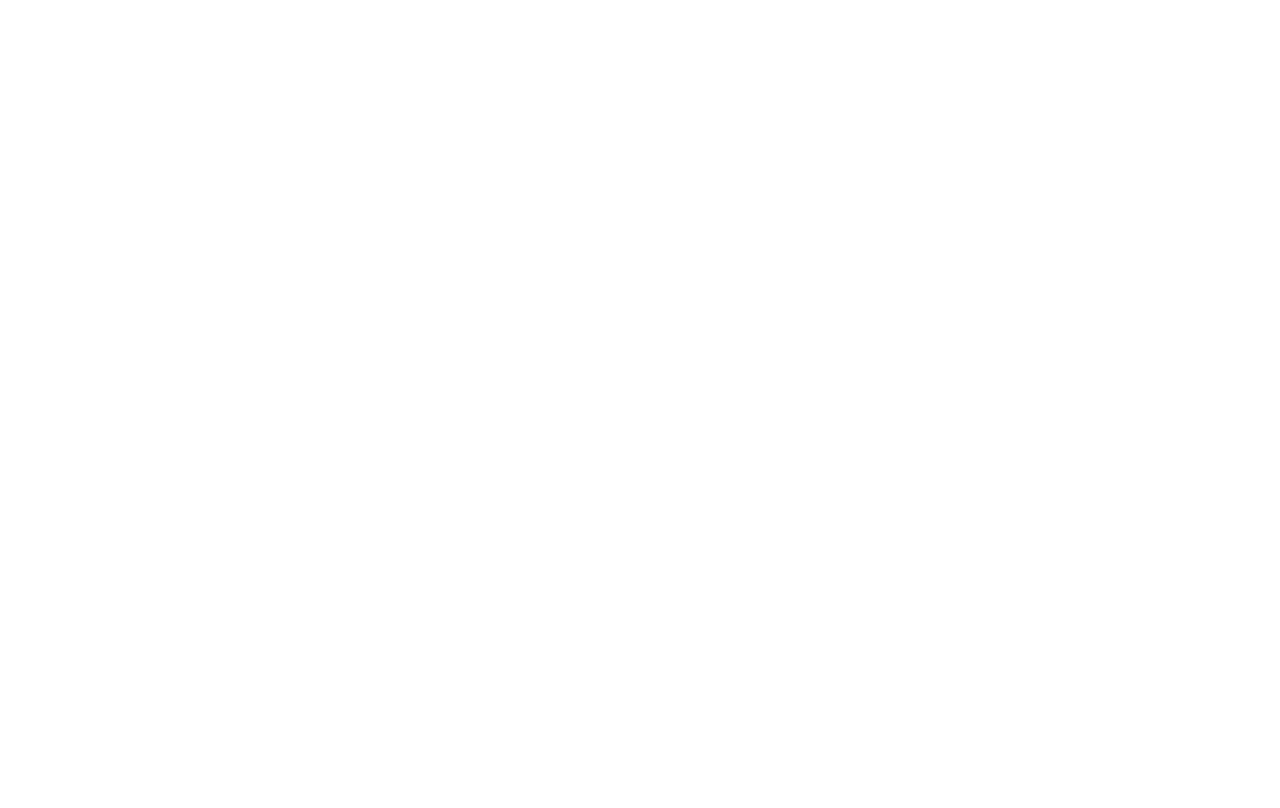
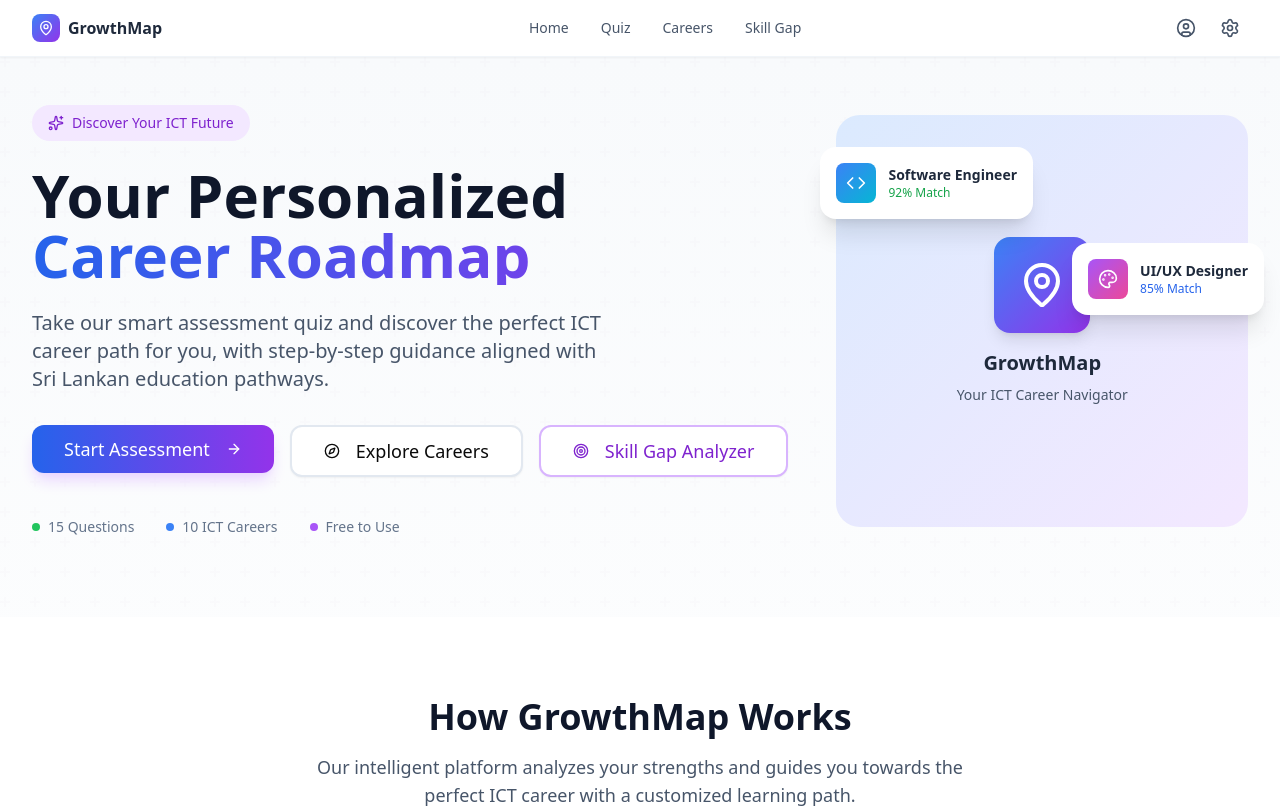
Before and after one commit to SemikaVidusha/SDGP_Project-GrowthMap, a React app in the folder SDGP/frontend/: page / in a window 1280 px wide. Before the commit this address had no page. Shown: the top 808 px of the page. Built offline with nearby package versions, Linux system fonts and the light colour scheme; the HTML template or start-up script is replaced by a standard one.

Commit message:
Added settings and profile route path.

```diff
--- a/SDGP/frontend/src/App.tsx
+++ b/SDGP/frontend/src/App.tsx
@@ -11,6 +11,8 @@ import Results from "./pages/Dashboard/Results";
 import Login from "./pages/Dashboard/Auth/Login";
 import Signup from "./pages/Dashboard/Auth/Signup";
 import SkillGap from "./pages/Dashboard/SkillGap";
+import Settings from "./pages/Dashboard/Settings";
+import Profile from "./pages/Dashboard/Profile";
 
 export default function App() {
   const location = useLocation();
@@ -40,11 +42,14 @@ export default function App() {
 
         {/* Routes WITH Header + Footer */}
         <Route element={<Layout />}>
+          <Route path="/" element={<Home />} />
           <Route path="/home" element={<Home />} />
           <Route path="/quiz" element={<Quiz />} />
           <Route path="/careers" element={<Careers />} />
           <Route path="/skillgap" element={<SkillGap />} />
           <Route path="/results" element={<Results />} />
+          <Route path="/profile" element={<Profile />} />
+          <Route path="/settings" element={<Settings />} />
         </Route>
 
         {/* Routes WITHOUT Layout */}
```
